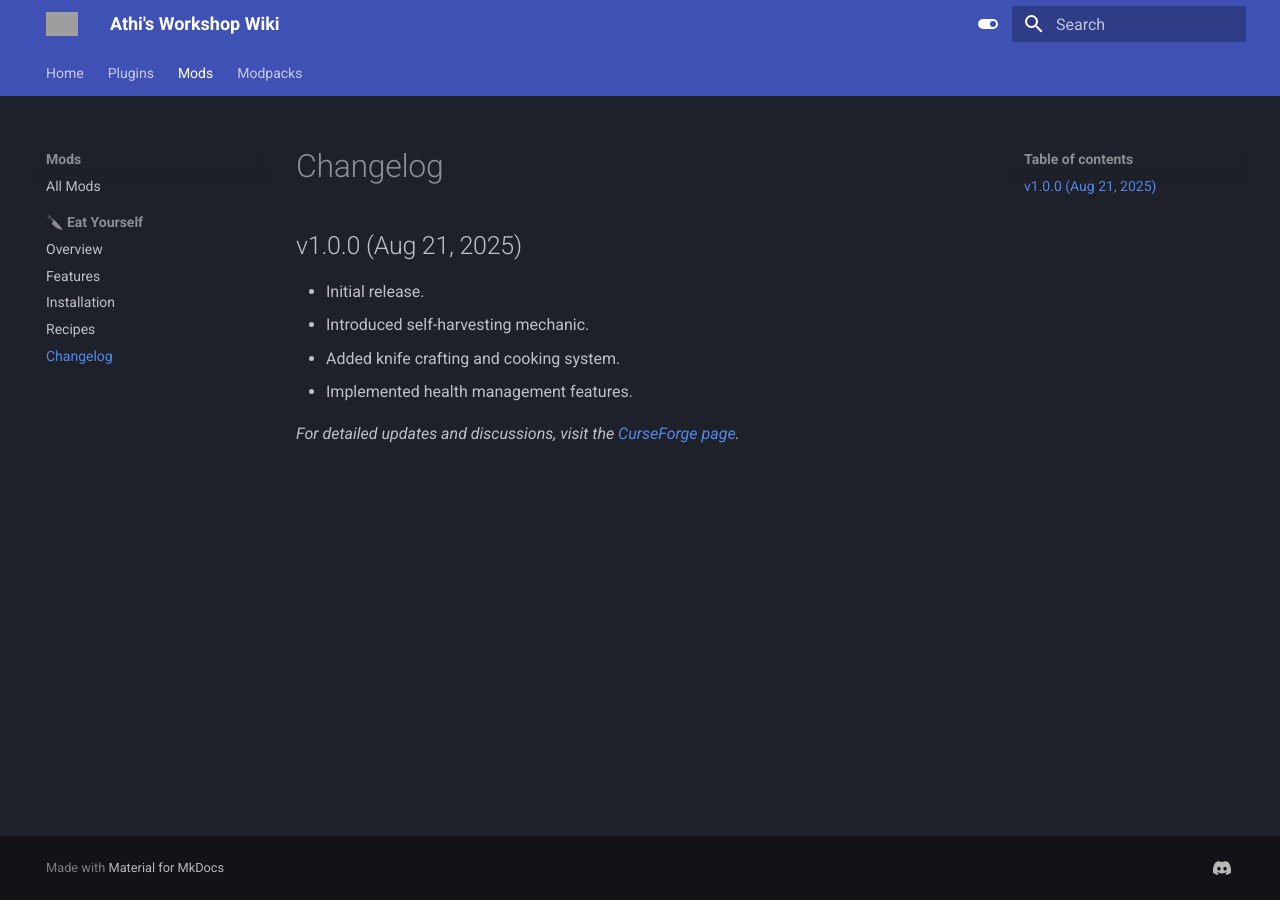
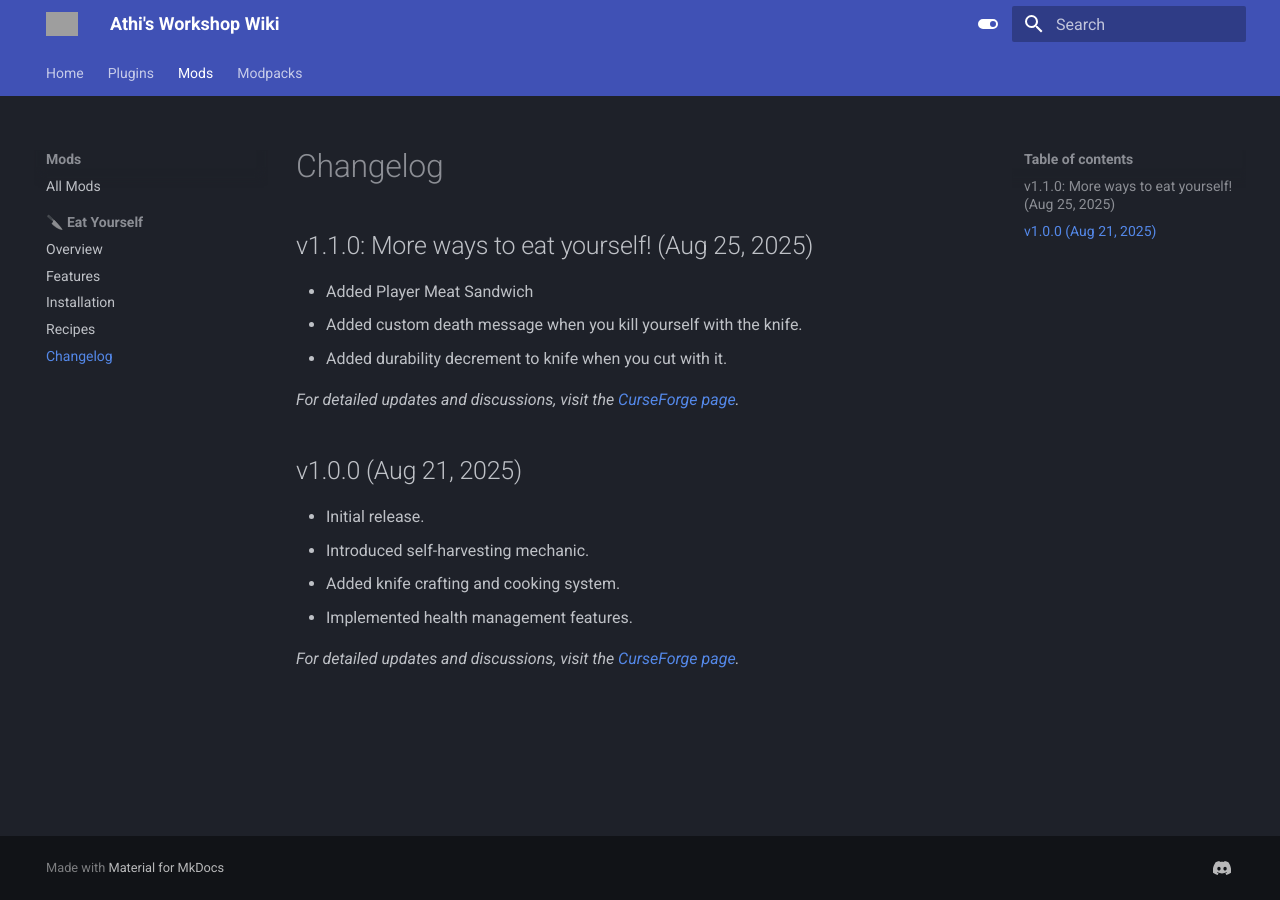
Before and after one commit to Athlantes/AthisWiki, an MkDocs documentation site: the page built from docs/mods/eat_yourself/changelog.md, in a window 1280 px wide. Built offline with MkDocs 1.6.1 and Material for MkDocs 9.7.7, drawn with Linux system fonts in a browser that asks for light colours; grey boxes are pictures that could not be loaded.

Commit message:
Update 1.1.0 Eat Yourself

```diff
--- a/docs/mods/eat_yourself/changelog.md
+++ b/docs/mods/eat_yourself/changelog.md
@@ -1,4 +1,12 @@
 # Changelog
+
+## v1.1.0: More ways to eat yourself! (Aug 25, 2025)
+
+- Added Player Meat Sandwich
+- Added custom death message when you kill yourself with the knife.
+- Added durability decrement to knife when you cut with it.
+
+*For detailed updates and discussions, visit the [CurseForge page](https://www.curseforge.com/minecraft/mc-mods/eat-yourself).*
 
 ## v1.0.0 (Aug 21, 2025)
 - Initial release.
```
Also changed, not shown: docs/mods/eat_yourself/recipes.md (+7 -0 lines), docs/mods/eat_yourself/images/sandwich_crafting.png (added).
